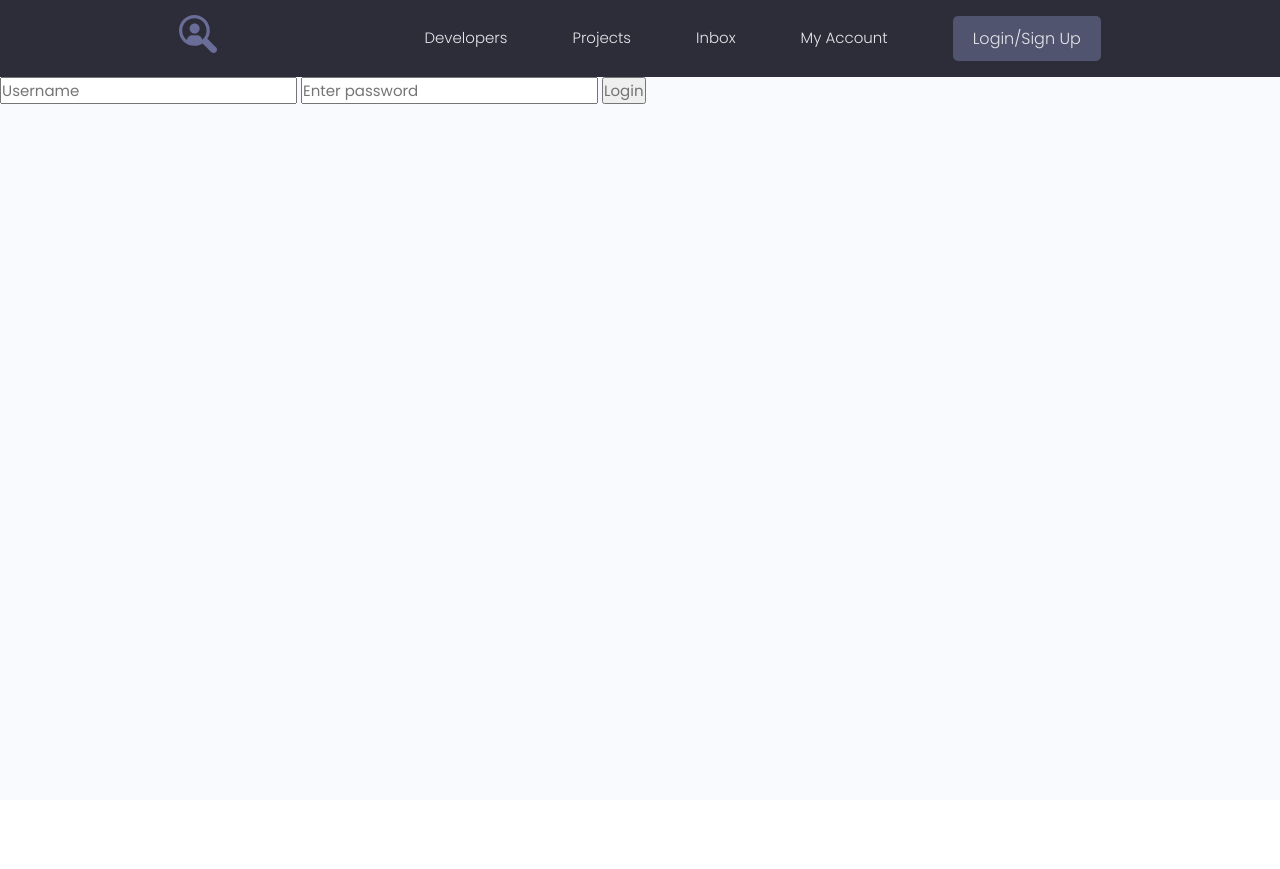
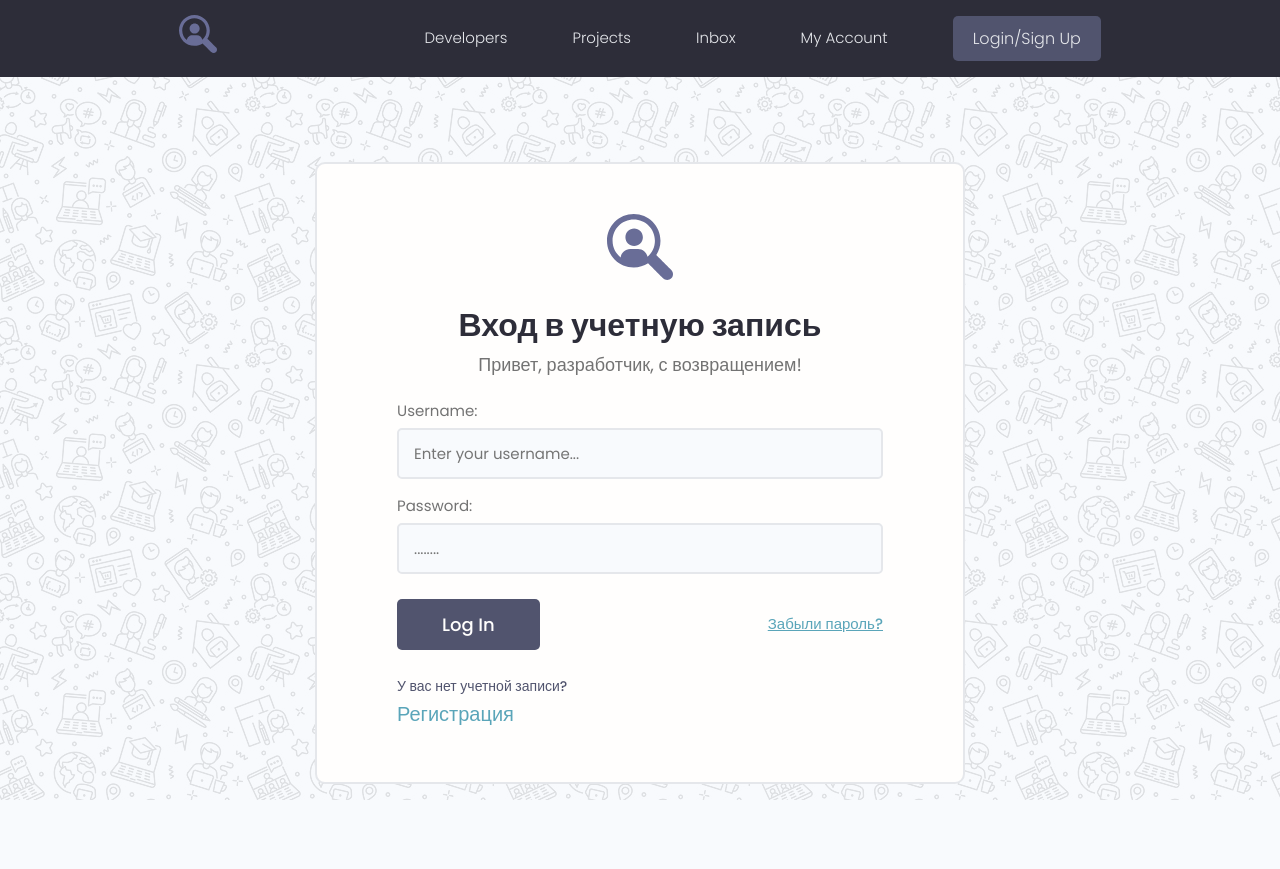
Before and after one commit to Hammer3355/fourth, a Django app: page /login/ in a window 1280 px wide. Before the commit the page ends 800 px from the top, so only its background shows below. Run offline with Django 4.2, Linux system fonts and the light colour scheme; some libraries are stand-ins or nearby versions.

Commit message:
Добавленформа регистрации

```diff
--- a/devsearch/users/templates/users/login_register.html
+++ b/devsearch/users/templates/users/login_register.html
@@ -1,14 +1,66 @@
 {% extends 'projects/base.html' %}
+{% load static %}
+{% block content %}
 
 
+{% if page == 'register' %}
+	<h1>Регистрация</h1>
+<form action="{% url 'register' %}" method="post">
+	{% csrf_token %}
+	{{ form.as_p }}
+<input type="submit" value="Register User">
+</form>
+	<p>Есть аккаунт? <a href="{% url 'login' %}">Войти</a></p>
 
-{% block content %}
+{% else %}
+<div class="auth">
+      <div class="card">
+        <div class="auth__header text-center">
+          <a href="/">
+            <img src="{%  static 'images/logo.svg' %}" alt="icon" />
+          </a>
+          <h3>Вход в учетную запись</h3>
+          <p>Привет, разработчик, с возвращением!</p>
+        </div>
 
-<form action="{% url 'login' %}" method="post">
-	{% csrf_token %}
-	<input type="text" name="username" placeholder="Username">
-	<input type="password" name="password" placeholder="Enter password">
-	<input type="submit" value="Login">
-</form>
+        <form action="{% url 'login' %}" method="post">
+	        {% csrf_token %}
+          <!-- Input:Email -->
+          <div class="form__field">
+            <label for="formInput#text">Username: </label>
+            <input
+              class="input input--text"
+              id="formInput#text"
+              type="text"
+              name="username"
+              placeholder="Enter your username..."
+            />
+          </div>
+
+          <!-- Input:Password -->
+          <div class="form__field">
+            <label for="formInput#password">Password: </label>
+            <input
+              class="input input--password"
+              id="formInput#passowrd"
+              type="password"
+              name="password"
+              placeholder="........"
+            />
+          </div>
+          <div class="auth__actions">
+            <input class="btn btn--sub btn--lg" type="submit" value="Log In" />
+            <a href="forgetpassword.html">Забыли пароль?</a>
+          </div>
+        </form>
+        <div class="auth__alternative">
+          <p>У вас нет учетной записи?</p>
+          <a href="{% url 'register' %}">Регистрация</a>
+        </div>
+      </div>
+    </div>
+
+{% endif %}
+
 
 {% endblock %}
--- a/devsearch/users/urls.py
+++ b/devsearch/users/urls.py
@@ -7,6 +7,7 @@ urlpatterns = [
 
     path('login/', views.login_user, name='login'),
     path('logout/', views.logout_user, name='logout'),
+    path('register/', views.register_user, name='register'),
 
 
 ]
--- a/devsearch/users/views.py
+++ b/devsearch/users/views.py
@@ -4,6 +4,7 @@ from django.contrib.auth import logout, login, authenticate
 from django.contrib.auth.models import User
 from django.core.exceptions import ObjectDoesNotExist
 from django.contrib import messages
+from django.contrib.auth.forms import UserCreationForm
 
 
 def profiles(request):
@@ -54,3 +55,10 @@ def logout_user(request):
     logout(request)
     messages.info(request, 'Вы вышли из аккаунта')
     return redirect('login')
+
+
+def register_user(request):
+    page = 'register'
+    form = UserCreationForm()
+    context = {'page': page, 'form': form}
+    return render(request, 'users/login_register.html', context)
```
Also changed, not shown: devsearch/projects/templates/projects/base.html (+8 -3 lines).
